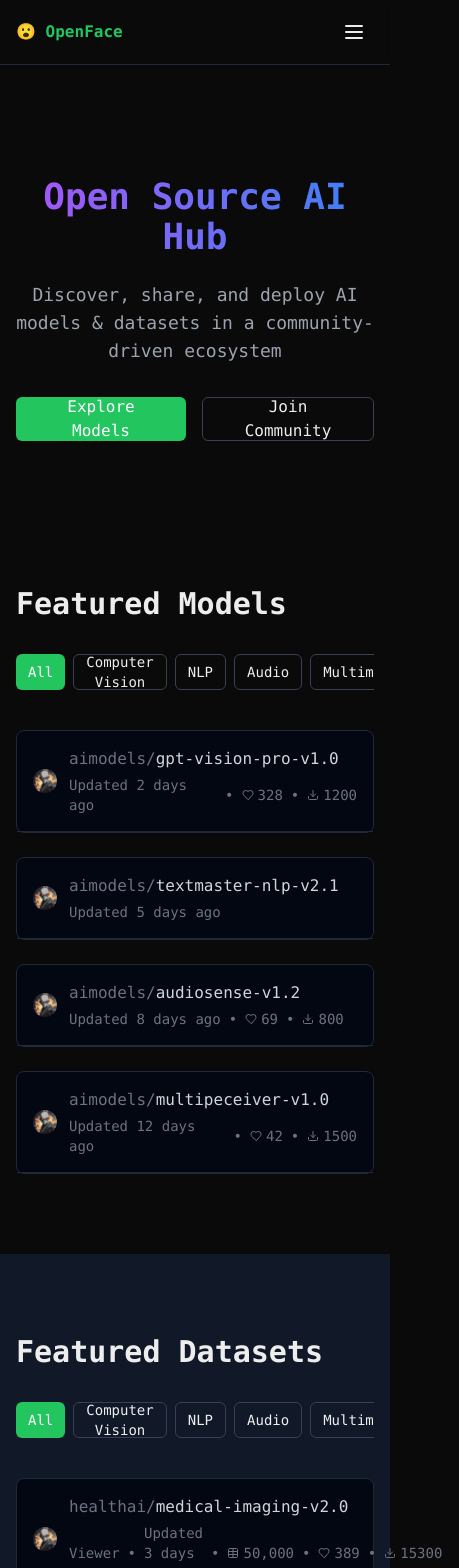
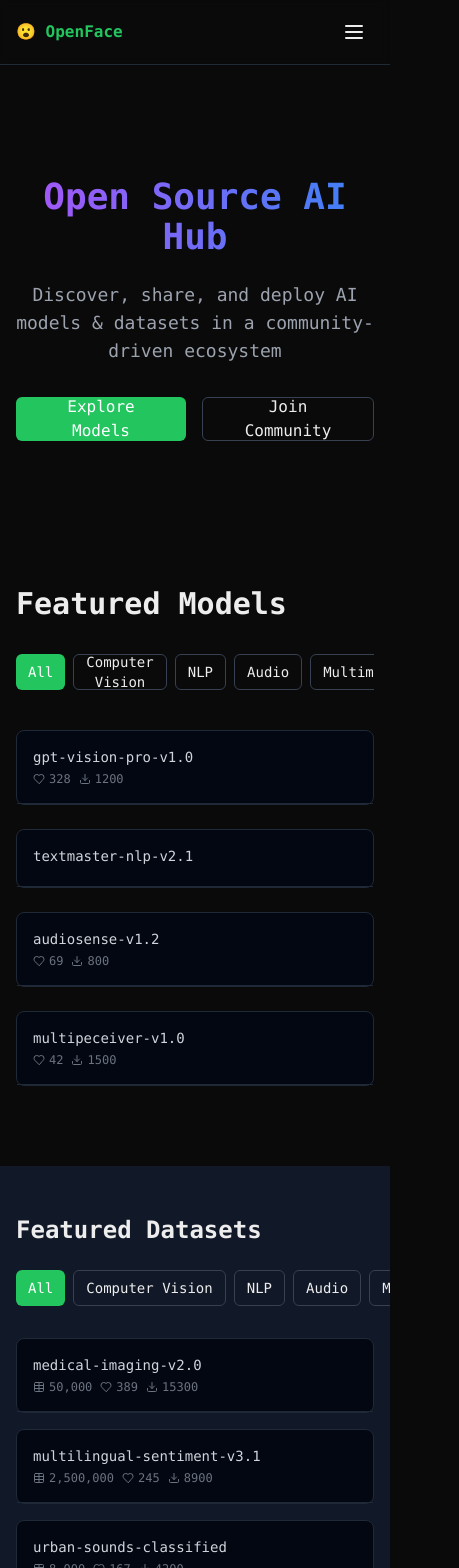
Before and after one commit to openface-ai/platform, a Next.js app: page / in a window 390 px wide. Shown: the top 1568 px of the page, 459 px wide, since content can reach past the window. Built offline with nearby package versions, Linux system fonts and the light colour scheme.

Commit message:
Make site more responsive to mobile view

```diff
--- a/app/components/home/Datasets.tsx
+++ b/app/components/home/Datasets.tsx
@@ -18,16 +18,17 @@ export default function Datasets() {
   }, [activeCategory]);
 
   return (
-    <section className="py-20 px-4 bg-gray-900" id="datasets">
+    <section className="py-12 md:py-20 px-4 bg-gray-900" id="datasets">
       <div className="max-w-7xl mx-auto">
-        <h2 className="text-3xl font-bold mb-8">Featured Datasets</h2>
+        <h2 className="text-2xl md:text-3xl font-bold mb-6 md:mb-8">Featured Datasets</h2>
 
-        <div className="flex gap-2 mb-8 overflow-x-auto pb-2">
+        <div className="flex gap-2 mb-6 md:mb-8 overflow-x-auto pb-2 -mx-4 px-4 md:mx-0 md:px-0">
           {DATASET_CATEGORIES.map((category) => (
             <Button
               key={category}
               variant={activeCategory === category ? 'primary' : 'outline'}
               size="sm"
+              className="whitespace-nowrap"
               onClick={() => setActiveCategory(category)}
             >
               {category}
@@ -35,7 +36,7 @@ export default function Datasets() {
           ))}
         </div>
 
-        <div className="grid md:grid-cols-2 grid-cols-1 gap-6">
+        <div className="grid grid-cols-1 gap-4 md:gap-6">
           {filteredDatasets.map((dataset) => (
             <div key={dataset.id} className="bg-gray-950 rounded-lg border border-gray-800">
               <Card item={dataset} type="dataset" />
--- a/app/components/home/Hero.tsx
+++ b/app/components/home/Hero.tsx
@@ -10,7 +10,7 @@
           <h1 className="text-4xl md:text-6xl font-bold mb-6 bg-clip-text text-transparent bg-gradient-to-r from-purple-500 to-blue-500">
             Open Source AI Hub
           </h1>
-          <p className="text-gray-400 max-w-2xl mx-auto text-lg mb-8">
+          <p className="text-gray-400 max-w-4xl mx-auto text-lg mb-8">
             Discover, share, and deploy AI models & datasets in a community-driven ecosystem
           </p>
           <div className="flex justify-center gap-4">
--- a/app/components/shared/Card.tsx
+++ b/app/components/shared/Card.tsx
@@ -1,5 +1,6 @@
 import { Model, Dataset } from '@/app/utils/type';
 import { DownloadIcon, HeartIcon, TableIcon } from 'lucide-react';
+import { useWindowSize } from '@/app/hooks/useWindowSize';
 
 type CardProps = {
   item: Model | Dataset;
@@ -7,23 +8,25 @@ type CardProps = {
 };
 
 export function Card({ item, type }: CardProps) {
+  const { width } = useWindowSize();
+  const isMobile = width < 768;
   const isDataset = type === 'dataset';
 
   return (
     <div className="flex items-center justify-between py-4 border-b border-gray-800 hover:bg-gray-900/50 hover:border-blue-500 transition-all cursor-pointer px-4">
-      <div className="flex items-center gap-3">
-        {/* Owner avatar */}
+      <div className="flex items-center gap-3 w-full">
+        {/* Owner avatar - hidden on mobile */}
         <img
           src={item.avatar}
           alt={`${item.owner}'s avatar`}
-          className="w-6 h-6 rounded-full object-cover"
+          className="w-6 h-6 rounded-full object-cover hidden md:block"
         />
 
-        <div>
+        <div className="w-full">
           {/* Name row */}
-          <div className="flex items-center gap-2">
-            <span className="text-gray-300">
-              <span className="text-gray-500">{item.owner}/</span>
+          <div className="flex items-center gap-2 flex-wrap">
+            <span className="text-gray-300 text-sm md:text-base">
+              <span className="text-gray-500">{!isMobile && `${item.owner}/`}</span>
               {item.name}
             </span>
             {item.isPrivate && (
@@ -33,50 +36,49 @@ export function Card({ item, type }: CardProps) {
             )}
           </div>
 
+          {/* Description - show only on desktop */}
+          <p className="text-gray-400 text-sm mt-1 hidden md:block">
+            {item.description}
+          </p>
+
           {/* Metadata row */}
-          <div className="flex items-center gap-2 text-sm text-gray-500 mt-1">
-            {/* Viewer label for viewable datasets */}
+          <div className="flex items-center gap-2 text-xs md:text-sm text-gray-500 mt-1 flex-wrap">
+            {/* Show minimal info on mobile */}
+            {!isMobile && (
+              <>
                 {isDataset && (item as Dataset).isViewable && (
                   <>
                     <span>Viewer</span>
                     <span>•</span>
                   </>
                 )}
+                <span>Updated {item.updatedAt}</span>
+              </>
+            )}
 
-            <span>Updated {item.updatedAt}</span>
-
-            {/* Table rows for datasets */}
+            {/* Always show essential stats */}
+            <div className="flex items-center gap-2">
               {isDataset && (item as Dataset).numRows != null && (
-            <>
-                <span>•</span>
                 <span className="flex items-center gap-1">
                   <TableIcon className="w-3 h-3" />
                   {(item as Dataset).numRows?.toLocaleString()}
                 </span>
-            </>
               )}
 
-            {/* Likes */}
               {item.likes > 0 && (
-              <>
-                <span>•</span>
                 <span className="flex items-center gap-1">
                   <HeartIcon className="w-3 h-3" />
                   {item.likes}
                 </span>
-              </>
               )}
 
-            {/* Downloads */}
               {item.downloads > 0 && (
-              <>
-                <span>•</span>
                 <span className="flex items-center gap-1">
                   <DownloadIcon className="w-3 h-3" />
                   {item.downloads}
                 </span>
-              </>
               )}
+            </div>
           </div>
         </div>
       </div>
--- /dev/null
+++ b/app/hooks/useWindowSize.tsx
@@ -0,0 +1,35 @@
+'use client';
+
+import { useState, useEffect } from 'react';
+
+interface WindowSize {
+  width: number;
+  height: number;
+}
+
+export function useWindowSize() {
+  const [windowSize, setWindowSize] = useState<WindowSize>({
+    width: 0,
+    height: 0,
+  });
+
+  useEffect(() => {
+    function handleResize() {
+      setWindowSize({
+        width: window.innerWidth,
+        height: window.innerHeight,
+      });
+    }
+
+    // Add event listener
+    window.addEventListener('resize', handleResize);
+
+    // Call handler right away so state gets updated with initial window size
+    handleResize();
+
+    // Remove event listener on cleanup
+    return () => window.removeEventListener('resize', handleResize);
+  }, []); // Empty array ensures effect is only run on mount
+
+  return windowSize;
+}
```
Lines whose indentation alone changed are shown as unchanged.
